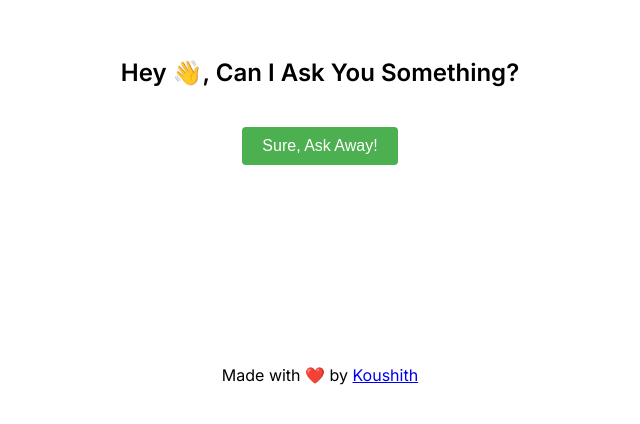
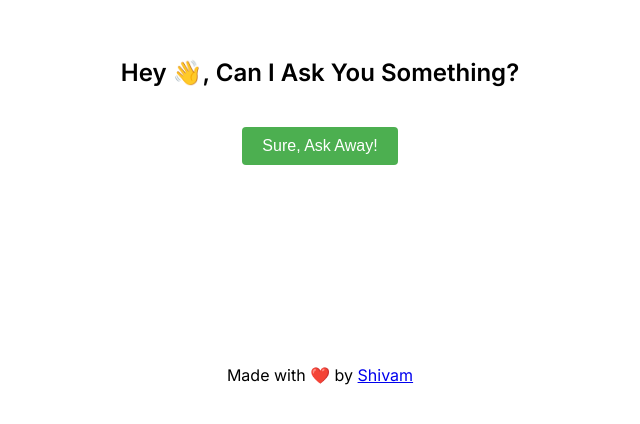
Before and after one commit to Shivampoonia04/Ask-Her-out, a plain HTML site: page index.html in a window 1280 px wide. Shown: the part 130-554 px from the top of the page, 320-960 px from the left. Drawn offline with Linux system fonts and the light colour scheme.

Commit message:
Update index.html

```diff
--- a/index.html
+++ b/index.html
@@ -34,7 +34,7 @@
 
 
     <footer class="text-center mt-8">
-        Made with ❤️ by <a href="http://www.koushith.com">Koushith</a>
+        Made with ❤️ by <a href="http://www.koushith.com">Shivam</a>
     </footer>
 
     <script src="https://cdn.jsdelivr.net/npm/confetti-js"></script>
```
